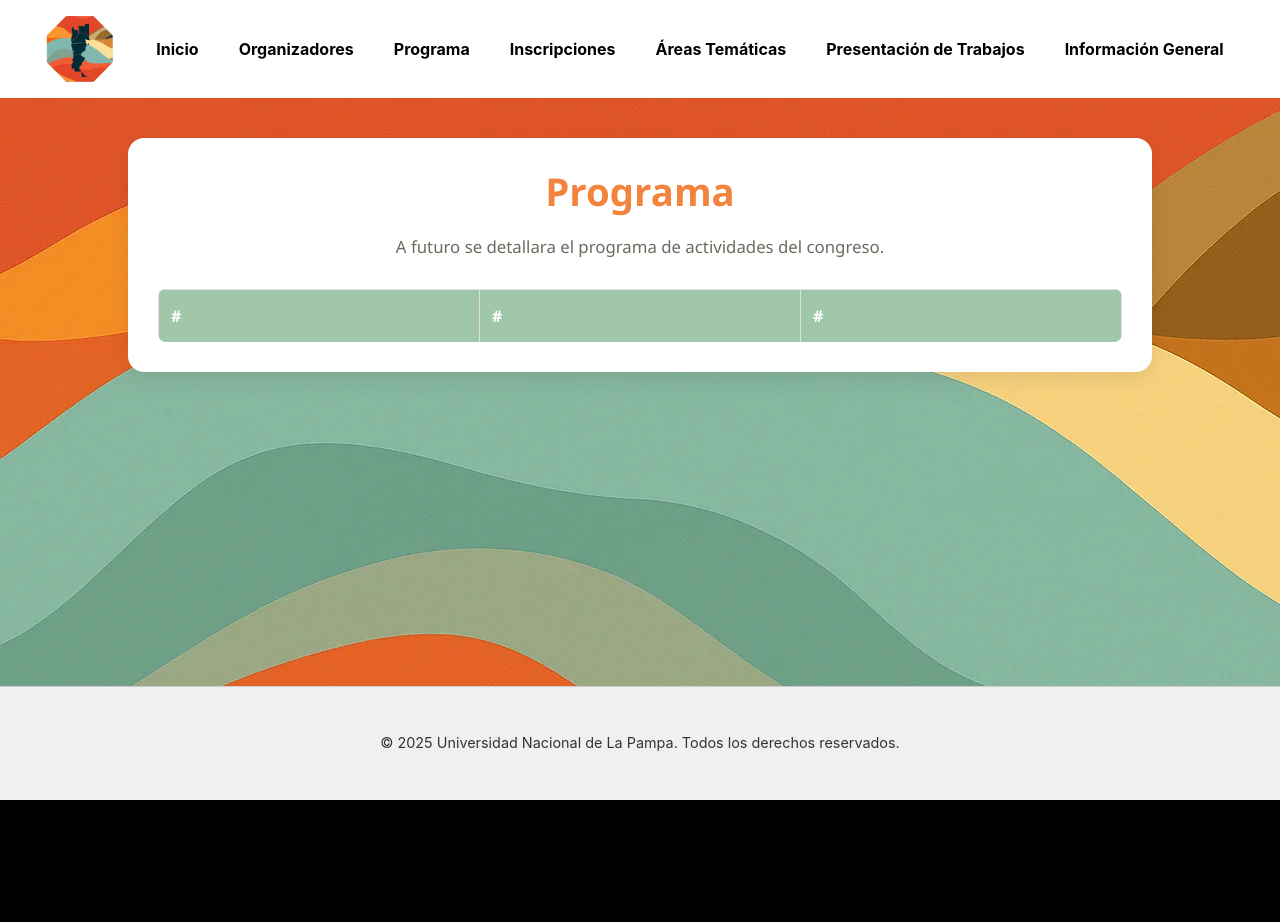
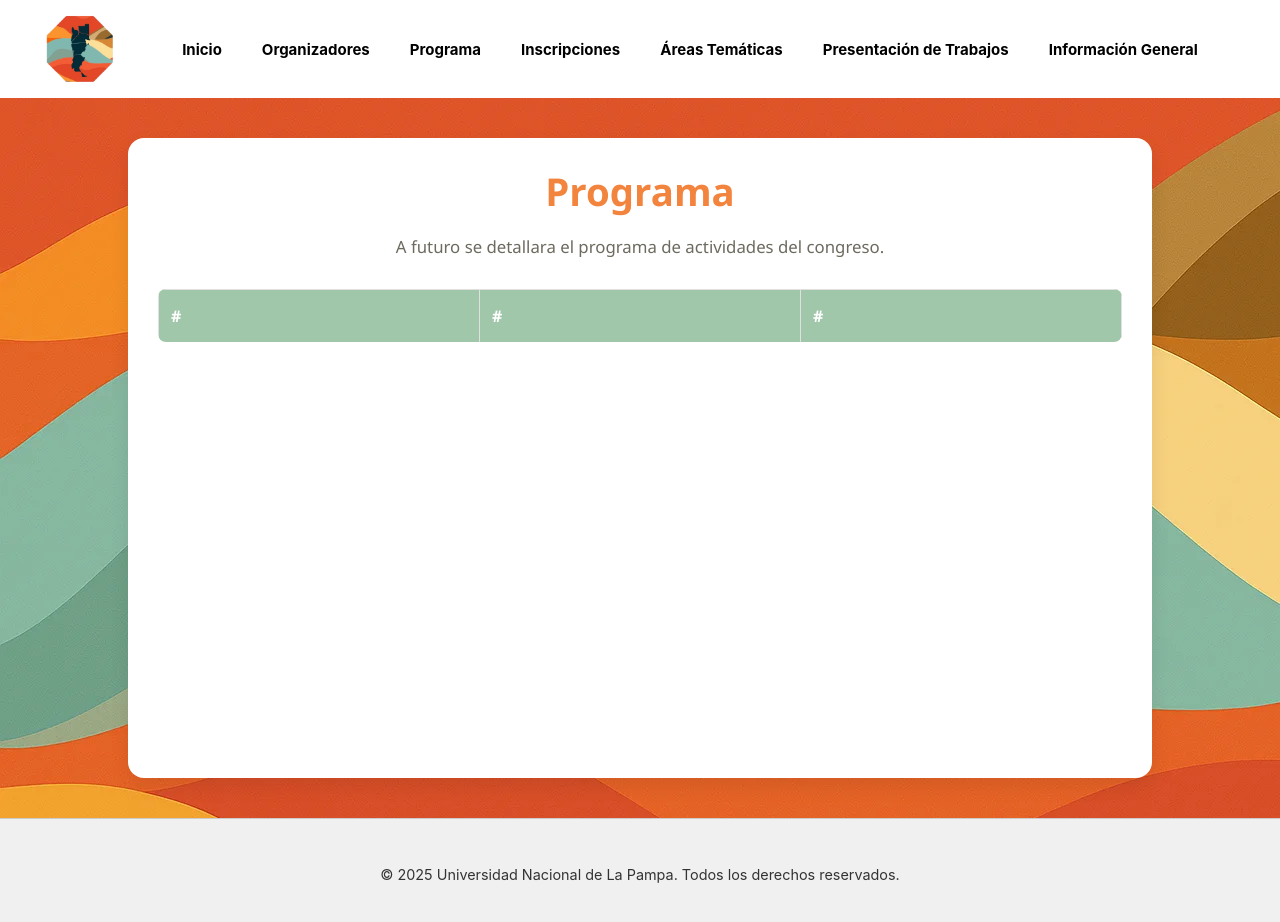
Before and after one commit to Valentindrap/WEBCPA, a React (Create React App) app: page /cronograma in a window 1280 px wide. Shown: the top 922 px of the page. Before the commit the page ends 800 px from the top, so only its background shows below. Built offline with nearby package versions, Linux system fonts and the light colour scheme.

Commit message:
Error fix

```diff
--- a/src/App.css
+++ b/src/App.css
@@ -1,6 +1,8 @@
 .App {
   text-align: center;
 }
+
+
 
 .App-logo {
   height: 40vmin;
--- a/src/App.js
+++ b/src/App.js
@@ -1,8 +1,8 @@
 import './App.css';
 import { BrowserRouter, Route, Routes } from 'react-router-dom';
-import Principal from './componentes/Principal';
-import Navbar from './componentes/Navbar';
-import Organizadores from './componentes/Organizadores';
+import Principal from './componentes/Principal.js';
+import Navbar from './componentes/Navbar.js';
+import Organizadores from './componentes/Organizadores.js';
 import Cronograma from './componentes/Cronograma.js';
 import Inscripciones from './componentes/Inscripciones.js';
 import AreasTematicas from './componentes/AreasTematicas.js';
--- a/src/componentes/Navbar.js
+++ b/src/componentes/Navbar.js
@@ -31,7 +31,7 @@ function Navbar() {
 
             {/* Contenedor del menú */}
             <div className={`contenedor-navbar ${menuOpen ? "active" : ""}`}>
-                <ul className="nav-links">
+                <ul className="nav-links text-wrap">
                     {[
                         { path: "/", label: "Inicio" },
                         { path: "/organizadores", label: "Organizadores" },
--- a/src/css/Cronograma.css
+++ b/src/css/Cronograma.css
@@ -8,7 +8,9 @@
   box-shadow: 0 8px 20px rgba(0, 0, 0, 0.08);
   font-family: 'Segoe UI', Tahoma, Geneva, Verdana, sans-serif;
   color: #4F5538; /* musgo oscuro */
+  min-height: 80vh;
 }
+
 
 .cronograma h1 {
   text-align: center;
--- a/src/css/Footer.css
+++ b/src/css/Footer.css
@@ -1,12 +1,11 @@
-.footer {
+  .footer {
     background-color: #f0f0f0;
     padding: 30px 20px;
     text-align: center;
     border-top: 1px solid #ccc;
     width: 100%;
-    position: fixed;
-    bottom: 0;
   }
+
 
   .footer-logos {
     display: flex;
--- a/src/css/Inscripciones.css
+++ b/src/css/Inscripciones.css
@@ -9,6 +9,7 @@
   font-family: 'Segoe UI', Tahoma, Geneva, Verdana, sans-serif;
   color: #4F5538; /* musgo suave */
   line-height: 1.6;
+  min-height: 80vh;
 }
 
 .inscripciones h1 {
--- a/src/css/Navbar.css
+++ b/src/css/Navbar.css
@@ -129,7 +129,7 @@
     }
 
     .nav-links a {
-        font-size: 16px;
+        font-size: 15px
     }
 
     .nav-logo {
--- a/src/css/Principal.css
+++ b/src/css/Principal.css
@@ -10,6 +10,8 @@
   --texto-claro: #ffffff;
   --hover-dark: rgba(79, 85, 56, 0.7);
 }
+
+
 
 .principal {
   max-width: 1200px;
```
